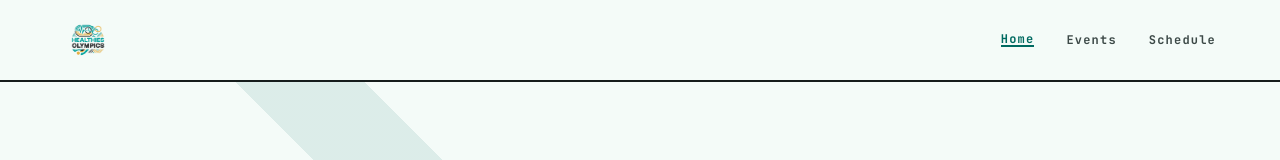
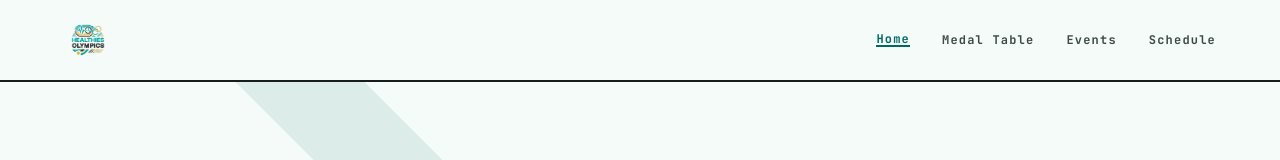
Before and after one commit to zummorow/healthies-olympics, a React (Vite) app: page / in a window 1280 px wide. Shown: the top 160 px of the page. Built offline with nearby package versions, Linux system fonts and the light colour scheme.

Commit message:
feat: implement App layout with event navigation, scroll tracking, and detail page routing

```diff
--- a/src/App.tsx
+++ b/src/App.tsx
@@ -102,6 +102,7 @@ function App() {
           </div>
           <div className="hidden md:flex gap-8 items-center">
             <button onClick={() => setSelectedEvent(null)} className="text-on-surface-variant hover:text-primary transition-colors duration-200">Home</button>
+            <button onClick={() => { setSelectedEvent(null); setTimeout(() => document.getElementById('medal-table')?.scrollIntoView(), 100); }} className="text-on-surface-variant hover:text-primary transition-colors duration-200">Medal Table</button>
             <button onClick={() => setSelectedEvent(null)} className="text-on-surface-variant hover:text-primary transition-colors duration-200">Events</button>
           </div>
           <button className="md:hidden material-symbols-outlined text-primary">menu</button>
@@ -129,6 +130,7 @@ function App() {
         </div>
         <div className="hidden md:flex gap-8 items-center">
           <a className={`text-on-surface-variant dark:text-surface-variant hover:text-primary transition-colors duration-200 ${activeSection === 'hero' ? 'text-primary font-bold border-b-2 border-primary' : ''}`} href="#hero">Home</a>
+          <a className={`text-on-surface-variant dark:text-surface-variant hover:text-primary transition-colors duration-200 ${activeSection === 'medal-table' ? 'text-primary font-bold border-b-2 border-primary' : ''}`} href="#medal-table">Medal Table</a>
           <a className={`text-on-surface-variant dark:text-surface-variant hover:text-primary transition-colors duration-200 ${activeSection === 'events' ? 'text-primary font-bold border-b-2 border-primary' : ''}`} href="#events">Events</a>
           <a className={`text-on-surface-variant dark:text-surface-variant hover:text-primary transition-colors duration-200 ${activeSection === 'schedule' ? 'text-primary font-bold border-b-2 border-primary' : ''}`} href="#schedule">Schedule</a>
         </div>
```
